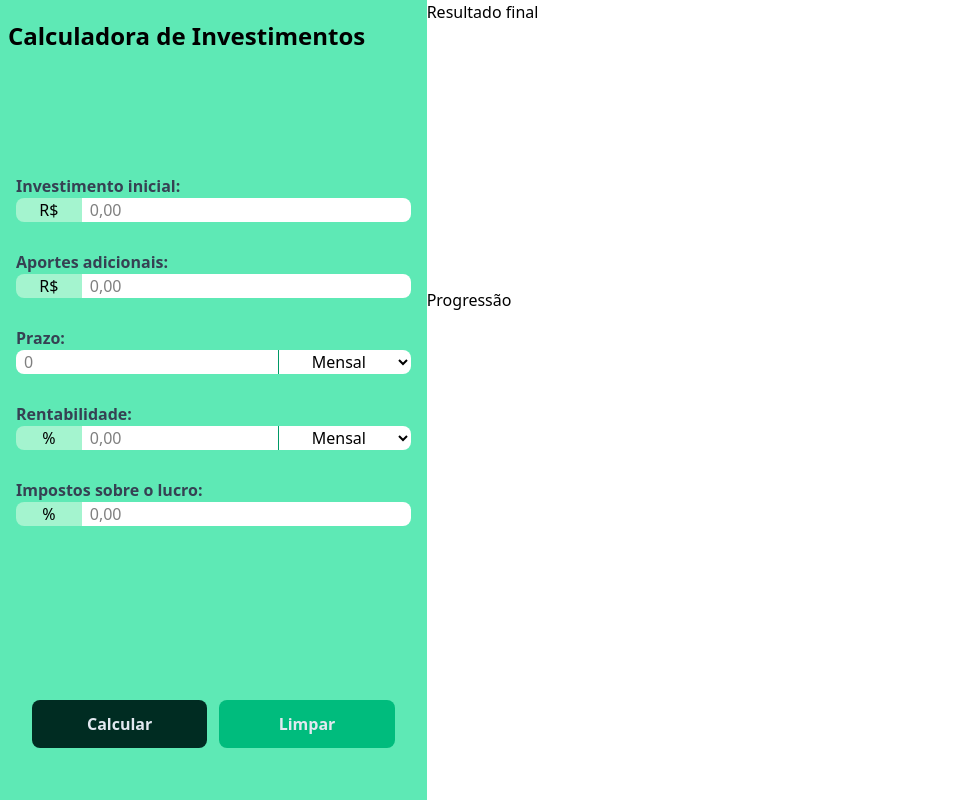
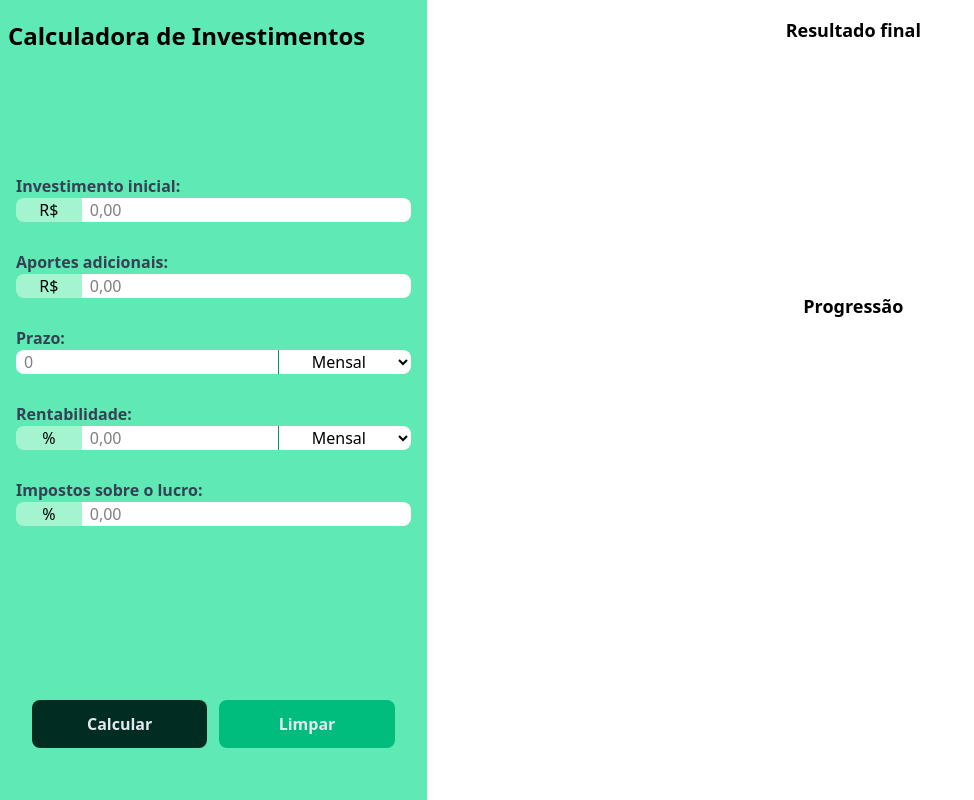
Before and after one commit to gabriel-qr/CalculadoraInvestimentos, a website built with Vite: page index.html in a window 1280 px wide. Shown: the whole page, without its empty margins (0-974 px from the left). Built offline with nearby package versions, Linux system fonts and the light colour scheme.

Commit message:
feat: estiliza os graficos

```diff
--- a/index.html
+++ b/index.html
@@ -153,14 +153,15 @@
       </div>
     </aside>
 
-    <main class="h-full">
-      <section id="charts-container">
-        <div class="h-[36dvh]">
-          <p>Resultado final</p>
+    <main class="row-span-2 col-span-2">
+      <section id="charts-container" class="h-full px-2 py-4">
+        <div class="h-[36%] flex flex-col items-center pb-10">
+          <p class="font-bold text-lg">Resultado final</p>
           <canvas id="final-money-distribuition"></canvas>
         </div>
-        <div class="h-[56dvh]">
-          <p>Progressão</p>
+
+        <div class="h-[56%] flex flex-col items-center">
+          <p class="font-bold text-lg">Progressão</p>
           <canvas id="progression"></canvas>
         </div>
       </section>
```
